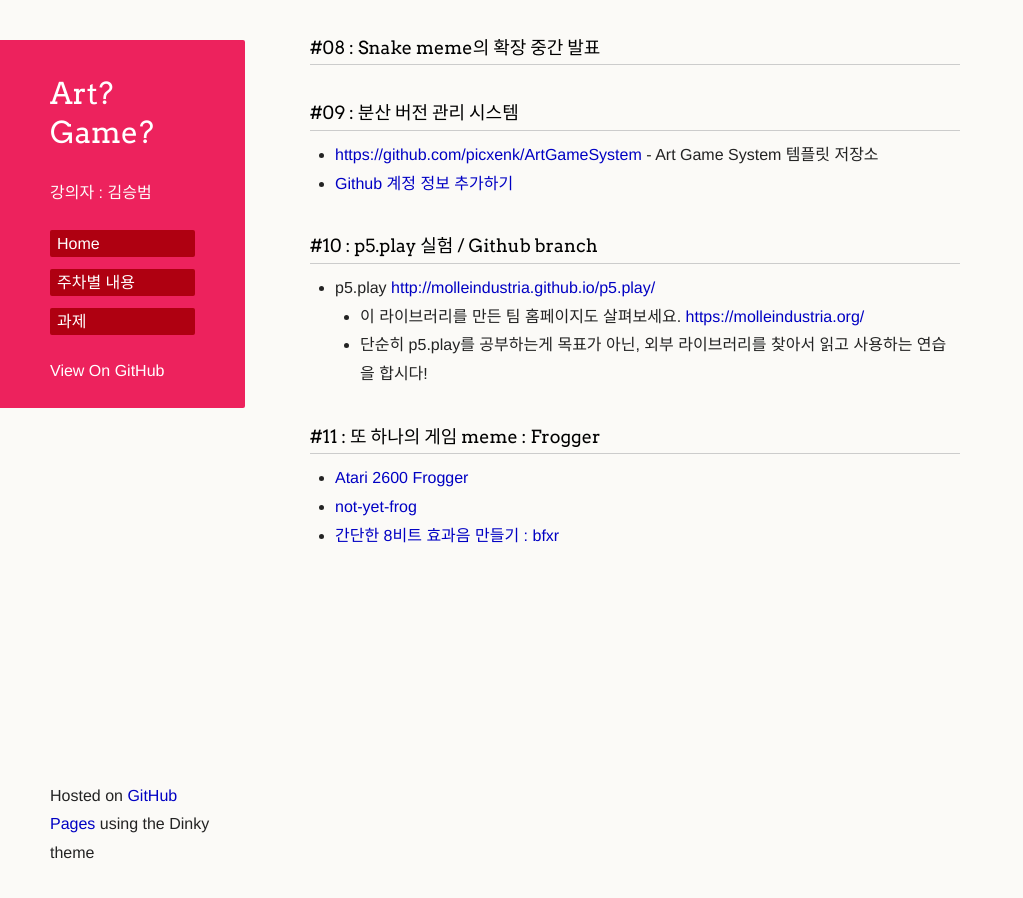
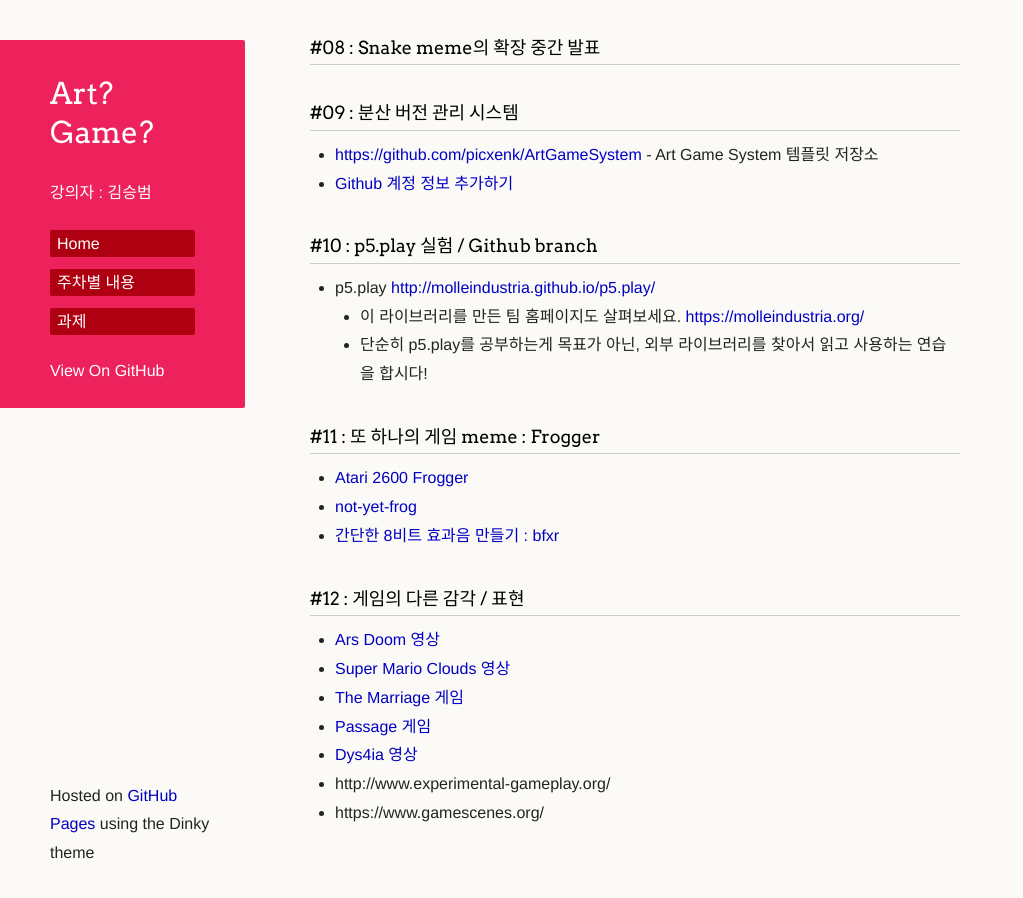
Before and after one commit to picxenk/SIA2019ArtGame, a Jekyll site: the page built from curriculum.md, in a window 1280 px wide and 900 px high, scrolled down 1556 px. Shown: the whole window, without its empty margins (0-1023 px from the left). Built offline with Jekyll 4.4.1, drawn with Linux system fonts in a browser that asks for light colours; our own code applies the rules of GitHub Pages for plain Markdown files; a script that is not in the unit is left out; the repository's description, which GitHub fills in, is left out.

Commit message:
Update curriculum.md

```diff
--- a/curriculum.md
+++ b/curriculum.md
@@ -58,3 +58,12 @@
  * [Atari 2600 Frogger](http://www.free80sarcade.com/2600_Frogger.php)
  * [not-yet-frog](https://editor.p5js.org/picxenk@gmail.com/sketches/15B-Owu55)
  * [간단한 8비트 효과음 만들기 : bfxr](https://www.bfxr.net/)
+
+### #12 : 게임의 다른 감각 / 표현
+ * [Ars Doom 영상](https://www.youtube.com/watch?v=w9r_f8un3NE)
+ * [Super Mario Clouds 영상](https://www.youtube.com/watch?v=fCmAD0TwGcQ)
+ * [The Marriage 게임](http://kyrie.pe/the_marriage/)
+ * [Passage 게임](http://passage.toolness.org/)
+ * [Dys4ia 영상](https://www.youtube.com/watch?v=2waqk5OiBX8)
+ * http://www.experimental-gameplay.org/
+ * https://www.gamescenes.org/
```
